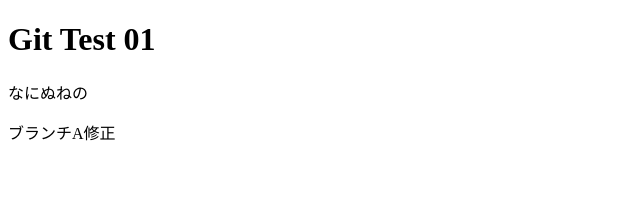
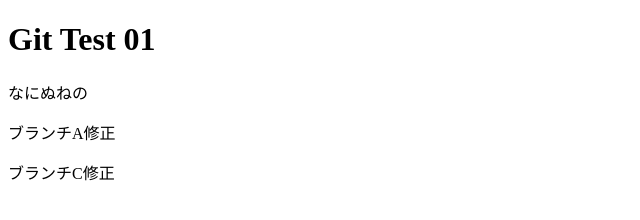
Before and after one commit to mfgh2012/firstTest, a plain HTML site: page index.html in a window 1280 px wide. Shown: the whole page, without its empty margins (0-640 px from the left). Drawn offline with Linux system fonts and the light colour scheme.

Commit message:
ブランチC修正

```diff
--- a/index.html
+++ b/index.html
@@ -8,5 +8,6 @@
     <h1>Git Test 01</h1>
     <p>なにぬねの</p>
     <p>ブランチA修正</p>
+    <p>ブランチC修正</p>
 </body>
 </html>
```
